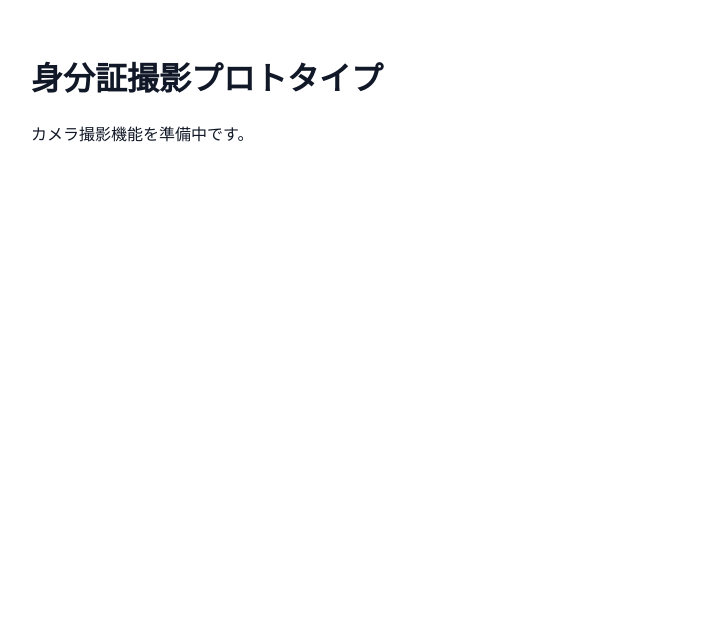
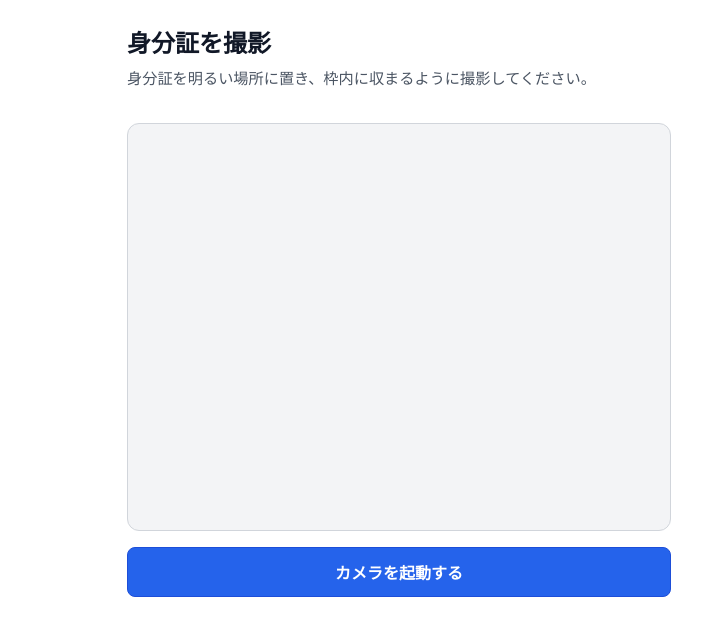
Before and after one commit to ysys1195/frontend-lab, a Next.js app: page / in a window 1280 px wide. Shown: the top 636 px of the page, without its empty margins (241-943 px from the left). Built offline with nearby package versions, Linux system fonts and the light colour scheme.

Commit message:
feat: add camera capture flow UI (#12)

```diff
--- a/src/app/globals.css
+++ b/src/app/globals.css
@@ -16,6 +16,7 @@ body {
 
 main {
   margin: 0 auto;
-  max-width: 48rem;
-  padding: 2rem 1rem;
+  max-width: 36rem;
+  min-height: 100dvh;
+  padding: 1.5rem 1rem 2rem;
 }
--- a/src/app/page.tsx
+++ b/src/app/page.tsx
@@ -1,8 +1,9 @@
+import { CameraCapture } from "@/components/camera/CameraCapture";
+
 export default function Home() {
   return (
     <main>
-      <h1>身分証撮影プロトタイプ</h1>
-      <p>カメラ撮影機能を準備中です。</p>
+      <CameraCapture />
     </main>
   );
 }
--- /dev/null
+++ b/src/components/camera/CameraCapture.module.css
@@ -0,0 +1,76 @@
+.capture {
+  display: grid;
+  gap: 1.5rem;
+}
+
+.header {
+  display: grid;
+  gap: 0.5rem;
+}
+
+.header h1,
+.header p {
+  margin: 0;
+}
+
+.header h1 {
+  font-size: 1.5rem;
+}
+
+.header p {
+  color: #4b5563;
+  font-size: 0.95rem;
+  line-height: 1.6;
+}
+
+.startPanel,
+.errorPanel {
+  display: grid;
+  gap: 1rem;
+}
+
+.placeholder {
+  aspect-ratio: 4 / 3;
+  border: 1px solid #d1d5db;
+  border-radius: 0.75rem;
+  background: #f3f4f6;
+}
+
+.primaryButton,
+.secondaryButton {
+  min-height: 3rem;
+  border-radius: 0.5rem;
+  padding: 0.75rem 1rem;
+  font: inherit;
+  font-weight: 700;
+}
+
+.primaryButton {
+  border: 1px solid #1d4ed8;
+  background: #2563eb;
+  color: #ffffff;
+}
+
+.secondaryButton {
+  border: 1px solid #9ca3af;
+  background: #ffffff;
+  color: #1f2937;
+}
+
+.errorPanel {
+  border: 1px solid #fecaca;
+  border-radius: 0.75rem;
+  background: #fef2f2;
+  padding: 1rem;
+  color: #991b1b;
+}
+
+.errorPanel p {
+  margin: 0;
+}
+
+@media (min-width: 40rem) {
+  .capture {
+    gap: 2rem;
+  }
+}
--- /dev/null
+++ b/src/components/camera/CameraCapture.tsx
@@ -0,0 +1,63 @@
+"use client";
+
+import { useState } from "react";
+import { CameraPreview } from "./CameraPreview";
+import { CapturedImage } from "./CapturedImage";
+import styles from "./CameraCapture.module.css";
+
+type CameraStatus = "idle" | "previewing" | "captured" | "error";
+
+const errorMessage = "カメラを起動できませんでした。権限を確認して、もう一度お試しください。";
+
+export function CameraCapture() {
+  const [status, setStatus] = useState<CameraStatus>("idle");
+
+  const startPreview = () => {
+    setStatus("previewing");
+  };
+
+  const showCapturedImage = () => {
+    setStatus("captured");
+  };
+
+  const retake = () => {
+    setStatus("previewing");
+  };
+
+  const retry = () => {
+    setStatus("idle");
+  };
+
+  return (
+    <section className={styles.capture} aria-labelledby="camera-title">
+      <header className={styles.header}>
+        <h1 id="camera-title">身分証を撮影</h1>
+        <p>身分証を明るい場所に置き、枠内に収まるように撮影してください。</p>
+      </header>
+
+      {status === "idle" && (
+        <div className={styles.startPanel}>
+          <div className={styles.placeholder} aria-hidden="true" />
+          <button className={styles.primaryButton} type="button" onClick={startPreview}>
+            カメラを起動する
+          </button>
+        </div>
+      )}
+
+      {status === "previewing" && (
+        <CameraPreview onCapture={showCapturedImage} />
+      )}
+
+      {status === "captured" && <CapturedImage onRetake={retake} />}
+
+      {status === "error" && (
+        <div className={styles.errorPanel} role="alert">
+          <p>{errorMessage}</p>
+          <button className={styles.secondaryButton} type="button" onClick={retry}>
+            もう一度試す
+          </button>
+        </div>
+      )}
+    </section>
+  );
+}
--- /dev/null
+++ b/src/components/camera/CameraPreview.module.css
@@ -0,0 +1,39 @@
+.preview {
+  display: grid;
+  gap: 1rem;
+}
+
+.previewArea {
+  position: relative;
+  display: grid;
+  min-height: 19rem;
+  place-items: center;
+  overflow: hidden;
+  border-radius: 0.75rem;
+  background: #1f2937;
+  color: #ffffff;
+}
+
+.previewLabel {
+  align-self: start;
+  margin-top: 1rem;
+  font-size: 0.875rem;
+}
+
+.guide {
+  width: min(82%, 25rem);
+  aspect-ratio: 1.586 / 1;
+  border: 2px solid #ffffff;
+  border-radius: 0.5rem;
+  box-shadow: 0 0 0 100vmax rgb(0 0 0 / 38%);
+}
+
+.captureButton {
+  min-height: 3rem;
+  border: 1px solid #1d4ed8;
+  border-radius: 0.5rem;
+  background: #2563eb;
+  color: #ffffff;
+  font: inherit;
+  font-weight: 700;
+}
--- /dev/null
+++ b/src/components/camera/CameraPreview.tsx
@@ -0,0 +1,19 @@
+import styles from "./CameraPreview.module.css";
+
+type CameraPreviewProps = {
+  onCapture: () => void;
+};
+
+export function CameraPreview({ onCapture }: CameraPreviewProps) {
+  return (
+    <section className={styles.preview} aria-label="カメラプレビュー">
+      <div className={styles.previewArea}>
+        <span className={styles.previewLabel}>カメラプレビュー</span>
+        <div className={styles.guide} aria-label="身分証を合わせるガイド枠" />
+      </div>
+      <button className={styles.captureButton} type="button" onClick={onCapture}>
+        撮影する
+      </button>
+    </section>
+  );
+}
--- /dev/null
+++ b/src/components/camera/CapturedImage.module.css
@@ -0,0 +1,28 @@
+.result {
+  display: grid;
+  gap: 1rem;
+}
+
+.result h2 {
+  margin: 0;
+  font-size: 1.125rem;
+}
+
+.imagePlaceholder {
+  aspect-ratio: 1.586 / 1;
+  border: 1px solid #d1d5db;
+  border-radius: 0.75rem;
+  background:
+    linear-gradient(135deg, transparent 48%, #e5e7eb 49%, #e5e7eb 51%, transparent 52%),
+    #f9fafb;
+}
+
+.retakeButton {
+  min-height: 3rem;
+  border: 1px solid #9ca3af;
+  border-radius: 0.5rem;
+  background: #ffffff;
+  color: #1f2937;
+  font: inherit;
+  font-weight: 700;
+}
--- /dev/null
+++ b/src/components/camera/CapturedImage.tsx
@@ -0,0 +1,17 @@
+import styles from "./CapturedImage.module.css";
+
+type CapturedImageProps = {
+  onRetake: () => void;
+};
+
+export function CapturedImage({ onRetake }: CapturedImageProps) {
+  return (
+    <section className={styles.result} aria-labelledby="result-title">
+      <h2 id="result-title">撮影結果</h2>
+      <div className={styles.imagePlaceholder} role="img" aria-label="撮影した身分証の画像" />
+      <button className={styles.retakeButton} type="button" onClick={onRetake}>
+        撮り直す
+      </button>
+    </section>
+  );
+}
```
